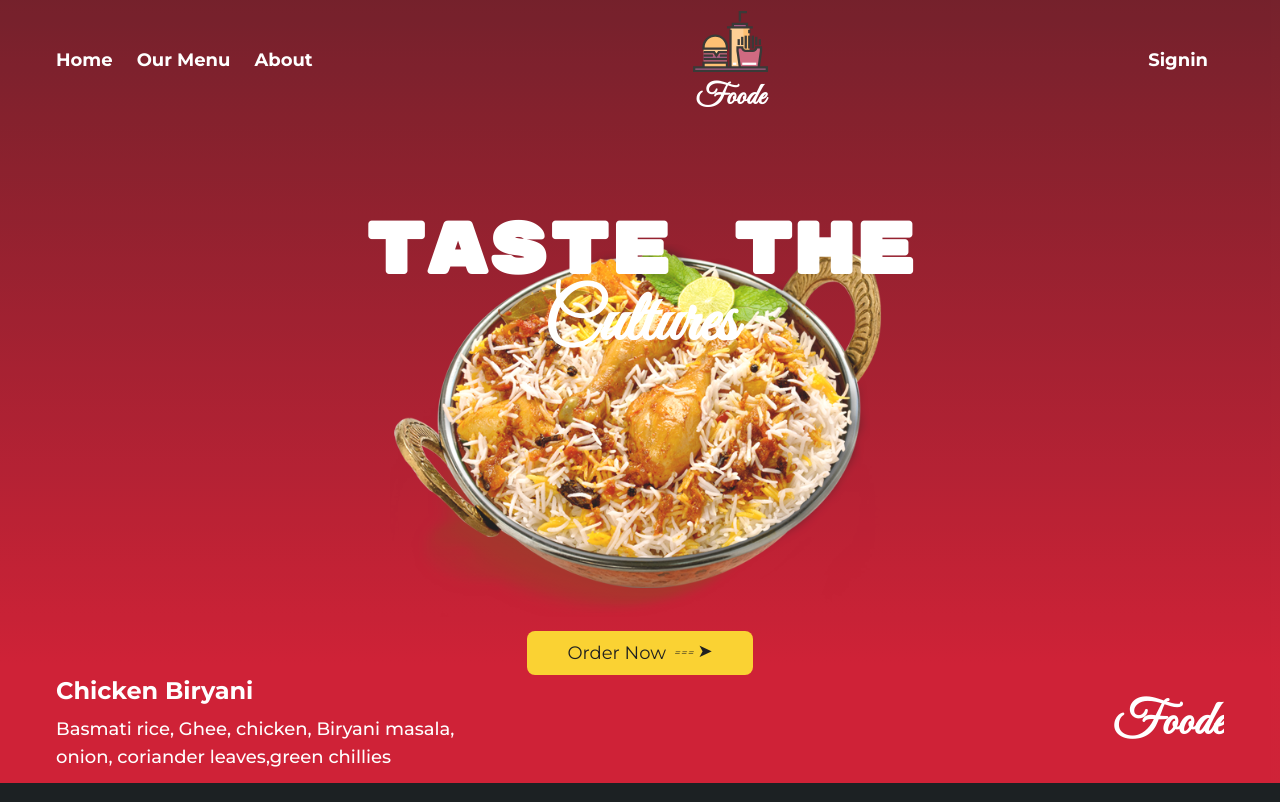
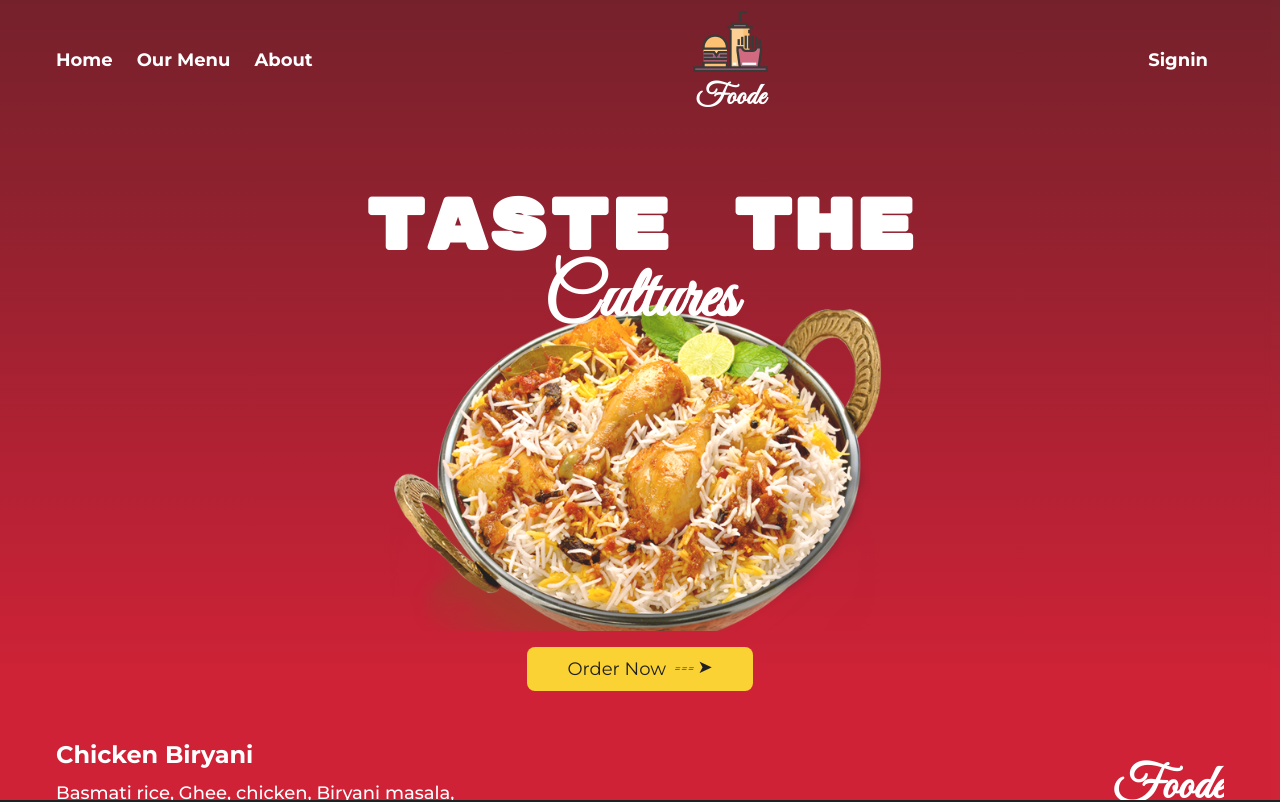
Before and after one commit to babli118/foode, a Next.js app: page /homepage in a window 1280 px wide. Shown: the top 802 px of the page. Built offline with nearby package versions, Linux system fonts and the light colour scheme; no server answers.

Commit message:
grand finale 2.0

```diff
--- a/components/features.jsx
+++ b/components/features.jsx
@@ -13,7 +13,7 @@ const Features = () => {
           Our Specialities
         </h1>
       </div>
-      <div className="grid grid-cols-2 max-sm:grid-cols-1 ">
+      <div className="grid grid-cols-2  max-sm:grid-cols-1 ">
         <div className="max-sm:hidden">
           <Image src={image} width={650} height={100} />
         </div>
--- a/components/footer.jsx
+++ b/components/footer.jsx
@@ -20,6 +20,7 @@ const Foot = () => {
     <div className="h-[60vh] overflow-hidden max-sm:h-[50vh]">
       <div className="h-[18vh] max-sm:hidden max-sm:h-[0vh]  flex flex-col justify-center items-center font-semibold text-2xl text-[#1c2123] bg-red-400 text-center">
         <h1>Enjoy 40% off on your first order</h1>
+        {user ? null : (
           <Link
             href={user ? "/meals" : "/signin"}
             className="text-lg mt-4 transform hover:scale-105 group/edit  text-center flex justify-center items-center px-10 py-2 transition-all rounded-lg bg-yellow-400 hover:text-black"
@@ -32,6 +33,7 @@ const Foot = () => {
               ></img>
             </span>
           </Link>
+        )}
       </div>
       <div>
         {" "}
--- a/components/loading.jsx
+++ /dev/null
@@ -1,12 +0,0 @@
-import React from "react";
-import svg from "../images/6.svg";
-
-const Loader = () => {
-  return (
-    <div className="w-[100vwh] h-[100vh] flex justify-center items-center">
-      <img src={svg} alt="" />
-    </div>
-  );
-};
-
-export default Loader;
--- a/pages/[id].jsx
+++ b/pages/[id].jsx
@@ -44,7 +44,6 @@ const Id = ({ meals }) => {
     } catch (error) {
       console.log(error);
     }
-    console.log("done");
   };
 
   return (
--- a/pages/cart/[uid].jsx
+++ b/pages/cart/[uid].jsx
@@ -17,6 +17,8 @@ const Uid = ({ user }) => {
   const [totalPrice, setTotalPrice] = useState(0);
   const [orderTotal, setOrderTotal] = useState(0);
   const [isLoading, setIsLoading] = useState(false);
+  const [orderStatus, setOrderStatus] = useState(false);
+  const [MealsStatus, setMealsStatus] = useState(false);
 
   useEffect(() => {
     async function onLoad() {
@@ -24,17 +26,16 @@ const Uid = ({ user }) => {
       const docSnap = await getDoc(docRef);
       const orders = await docSnap.data().orders;
       const filteredOrders = orders.filter((order) => order.length > 2);
-      console.log(filteredOrders);
+
       setOrders(filteredOrders);
+      orders.length === 0 ? setOrderStatus(true) : null;
     }
-
     onLoad();
-  }, [orders, user.uid]);
+  }, []);
 
   const fetchOrdersData = async () => {
     setMeals([]);
-    console.log(orders);
-
+    orders.length === 0 ? setOrderStatus(true) : null;
     setIsLoading(true);
     for (const id of orders) {
       const res = await fetch(
@@ -48,6 +49,7 @@ const Uid = ({ user }) => {
         console.log("Data not found for this id");
       }
     }
+
     setIsLoading(false);
     setTotalPrice(orders.length * 500);
     setOrderTotal(orders.length * 500 + 200);
@@ -67,6 +69,7 @@ const Uid = ({ user }) => {
     });
     const filteredOrders = orders.filter((order) => order !== id);
     setOrders(filteredOrders);
+
     setTotalPrice(filteredOrders.length * 500);
     setOrderTotal(filteredOrders.length * 500 + 200);
   };
@@ -89,6 +92,7 @@ const Uid = ({ user }) => {
         </button>
         <div className="grid grid-cols-2 max-sm:grid-cols-1 w-[100vw] items-center justify-between mt-10 ">
           <div className="flex flex-col transition-all justify-center max-sm:mt-2 mt-4 gap-4 max-sm:my-8 max-sm:mx-6 ml-10">
+            {orderStatus || MealsStatus ? <div>Your cart is Empty</div> : null}
             {isLoading ? (
               <div className="flex justify-center items-center">
                 <Circles
--- a/pages/homepage.jsx
+++ b/pages/homepage.jsx
@@ -9,18 +9,23 @@ import Link from "next/link";
 const Homepage = ({ trend, user }) => {
   return (
     <>
-      <div className="hero relative overflow-hidden ">
+      <div className="hero relative overflow-hidden sm:h-[100vh] ">
         <Navbar user={user} />
         <div className="flex  h-[50vh] overflow-hidden justify-center max-sm:text-5xl items-center  mt-28 text-white flex-col text-7xl font-bold">
-          <h1 className="absolute flex my-10 flex-col text-center top-44 tag">
-            Taste The<span> Cultures</span>
+          <h1 className="absolute   flex my-4 flex-col text-center top-44 tag">
+            Taste The<span className="max-sm:text-7xl"> Cultures</span>
           </h1>
-          <Image className="" src={image} width={500} height={100} />
+          <Image
+            className="mt-28 max-sm:mt-14"
+            src={image}
+            width={500}
+            height={100}
+          />
         </div>
-        <div className="flex justify-center max-sm:mb-10 text-center overflow-hidden items-center ">
+        <div className="flex justify-center max-sm:mb-10  text-center overflow-hidden items-center ">
           <Link
             href="/meals"
-            className="text-lg group/edit  text-center flex justify-center items-center px-10 py-2 transition-all hover:bg-white rounded-lg bg-yellow-400 hover:text-black"
+            className="text-lg group/edit mt-4  text-center flex justify-center items-center px-10 py-2 transition-all hover:bg-white rounded-lg bg-yellow-400 hover:text-black"
           >
             Order Now{" "}
             <span className="pl-2 text-lg group-hover/edit:translate-x-3 transition-all">
@@ -28,7 +33,7 @@ const Homepage = ({ trend, user }) => {
             </span>
           </Link>
         </div>
-        <div className="mx-14 overflow-hidden text-white max-sm:mx-2 flex justify-between pb-3 items-center ">
+        <div className="mx-14 sm:mt-12  overflow-hidden text-white max-sm:mx-2 flex justify-between pb-3 items-center ">
           <div>
             <h1 className="font-bold text-2xl max-sm:text-lg  ">
               Chicken Biryani
--- a/pages/signup.jsx
+++ b/pages/signup.jsx
@@ -3,7 +3,6 @@ import image from "../images/2.svg";
 import Image from "next/image";
 import Link from "next/link";
 import Router from "next/router";
-import Loader from "../components/loading";
 import { useState } from "react";
 import { createUserWithEmailAndPassword } from "firebase/auth";
 import { auth, db } from "../firebase/firebaseApp";
```
Lines whose indentation alone changed are shown as unchanged.
